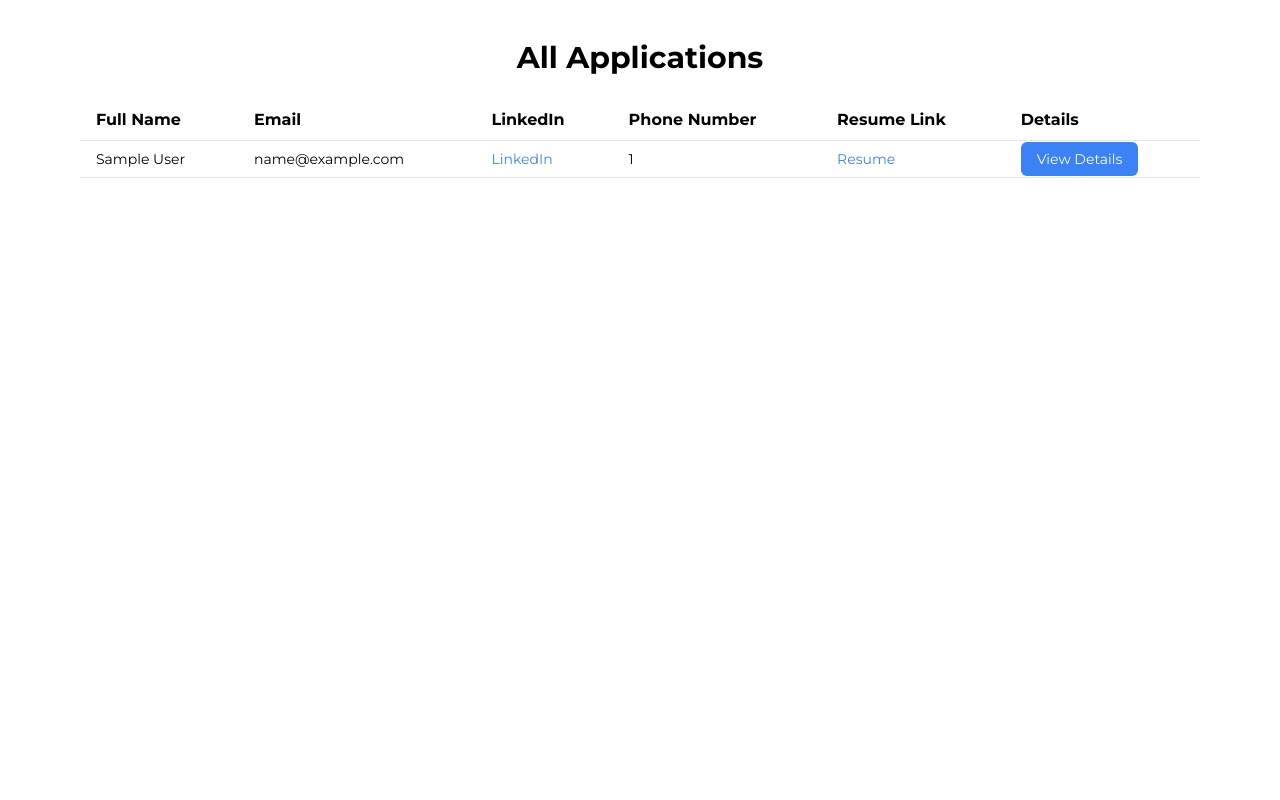
After one commit to krish-7104/Jobs_Flask, a Flask app: template templates/applications.html in a window 1280 px wide. The commit adds this page. Run offline with Flask 3, Linux system fonts and the light colour scheme; the template is opened without the code that fills it: most values are stand-ins (such as "Sample title", 1, 10 or a date in 2020); some libraries are stand-ins or nearby versions.

Commit message:
added application response page

```diff
--- a/app.py
+++ b/app.py
@@ -1,5 +1,5 @@
 from flask import Flask, render_template, redirect, request, jsonify
-from database import load_jobs, load_job,add_application,get_applications
+from database import load_jobs, load_job,add_application,get_applications,get_applicant_details
 
 app = Flask(__name__)
 
@@ -11,10 +11,6 @@ def hello_world():
 @app.route("/job/<id>")
 def show_job(id):
     return render_template("job.html", job=load_job(id))
-
-@app.route("/applications")
-def get_all_application():
-    return jsonify(get_applications())
 
 
 @app.route("/apply/<id>", methods=["GET"])
@@ -32,5 +28,13 @@ def submit_form(id):
 def thankyou():
     return render_template("thankyou.html")
 
+@app.route("/admin/applications", methods=["GET"])
+def applications_admin():
+    return render_template("applications.html", applications=get_applications())
+
+@app.route("/admin/application/<id>", methods=["GET"])
+def applicant_details_admin(id):
+    return render_template("applicant_details.html", applicant=get_applicant_details(id))
+
 if __name__ == "__main__":
     app.run(host='0.0.0.0', debug=True)
--- a/database.py
+++ b/database.py
@@ -21,6 +21,11 @@ def get_applications():
         result = conn.execute(text("SELECT * FROM applications")).fetchall()
         return [row._asdict() for row in result]
 
+def get_applicant_details(id):
+    with engine.connect() as conn:
+        result = conn.execute(text("SELECT * FROM applications WHERE id = :id"),{"id":id}).fetchone()
+        return result._asdict() if result else None
+
 def add_application(data, id):
     try:
         insert_stmt = text("""
--- /dev/null
+++ b/templates/applications.html
@@ -0,0 +1,76 @@
+<!DOCTYPE html>
+<html lang="en">
+  <head>
+    <meta charset="UTF-8" />
+    <meta name="viewport" content="width=device-width, initial-scale=1.0" />
+    <title>All Applications</title>
+    <script src="https://cdn.tailwindcss.com"></script>
+    <link rel="preconnect" href="https://fonts.googleapis.com" />
+    <link rel="preconnect" href="https://fonts.gstatic.com" crossorigin />
+    <link
+      href="https://fonts.googleapis.com/css2?family=Montserrat:wght@100..900&display=swap"
+      rel="stylesheet"
+    />
+  </head>
+  <style>
+    * {
+      padding: 0;
+      margin: 0;
+      box-sizing: border-box;
+      font-family: "Montserrat", sans-serif;
+    }
+  </style>
+  <body>
+    <section class="w-full min-h-[100vh] max-w-6xl mx-auto py-10 px-4">
+      <h1 class="text-3xl font-bold mb-6 text-center">All Applications</h1>
+      <div class="overflow-x-auto">
+        <table class="min-w-full bg-white">
+          <thead>
+            <tr>
+              <th class="py-2 px-4 border-b text-left">Full Name</th>
+              <th class="py-2 px-4 border-b text-left">Email</th>
+              <th class="py-2 px-4 border-b text-left">LinkedIn</th>
+              <th class="py-2 px-4 border-b text-left">Phone Number</th>
+              <th class="py-2 px-4 border-b text-left">Resume Link</th>
+              <th class="py-2 px-4 border-b text-left">Details</th>
+            </tr>
+          </thead>
+          <tbody>
+            {% for data in applications %}
+            <tr>
+              <td class="py-2 px-4 border-b text-sm">{{data['full_name']}}</td>
+              <td class="py-2 px-4 border-b text-sm">{{data['email']}}</td>
+              <td class="py-2 px-4 border-b text-sm">
+                <a
+                  href="{{data['linkedin']}}"
+                  target="_blank"
+                  class="text-blue-500"
+                  >LinkedIn</a
+                >
+              </td>
+              <td class="py-2 px-4 border-b text-sm">
+                {{data['phone_number']}}
+              </td>
+              <td class="py-2 px-4 border-b text-sm">
+                <a
+                  href="{{data['resume_link']}}"
+                  target="_blank"
+                  class="text-blue-500"
+                  >Resume</a
+                >
+              </td>
+              <td class="py-2 px-4 border-b text-sm">
+                <a
+                  href="application/{{data['id']}}"
+                  class="bg-blue-500 text-white px-4 py-2 rounded-md"
+                  >View Details</a
+                >
+              </td>
+            </tr>
+            {% endfor %}
+          </tbody>
+        </table>
+      </div>
+    </section>
+  </body>
+</html>
```
Also changed, not shown: query.sql (+13 -13 lines), templates/applicant_details.html (added, +84 -0 lines), templates/application_form.html (+9 -19 lines).
